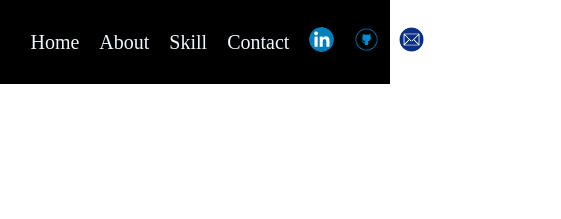
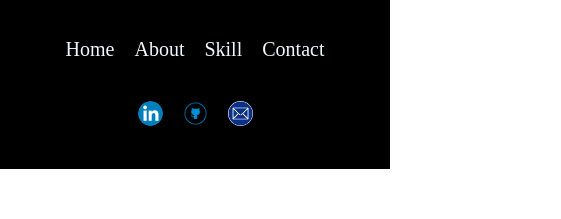
Before and after one commit to ShreyasiDebnath/Portfolio, a plain HTML site: page index.html in a window 390 px wide. Shown: the top 219 px of the page, 561 px wide, since content can reach past the window. Drawn offline with Linux system fonts and the light colour scheme.

Commit message:
Update index.html

```diff
--- a/index.html
+++ b/index.html
@@ -113,6 +113,28 @@
     .button a:hover{
         color: rgb(2, 35, 63);
     }
+     @media screen and (max-width: 670px) {
+        .mypic img{
+
+    display:none;
+    }
+    .sidebar{
+        height: 20vh;
+    }
+    .header{
+        height:80vh;
+    }
+
+    .sidebar
+    {
+        flex-direction: column;
+
+         }
+         .sidebar nav{
+            width:100vw;
+         }
+
+}
     </style>
 <body>
     <div class="container">
```
